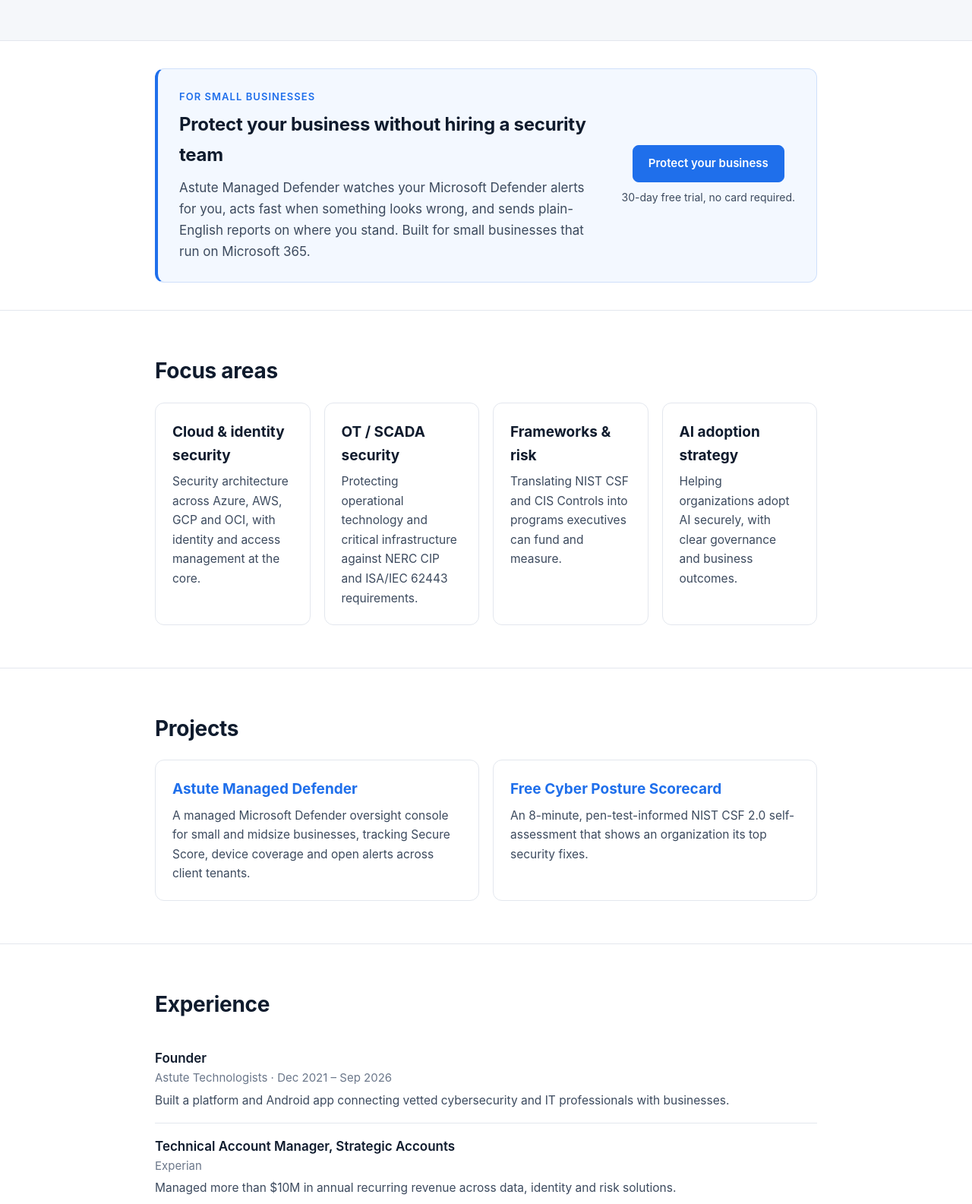
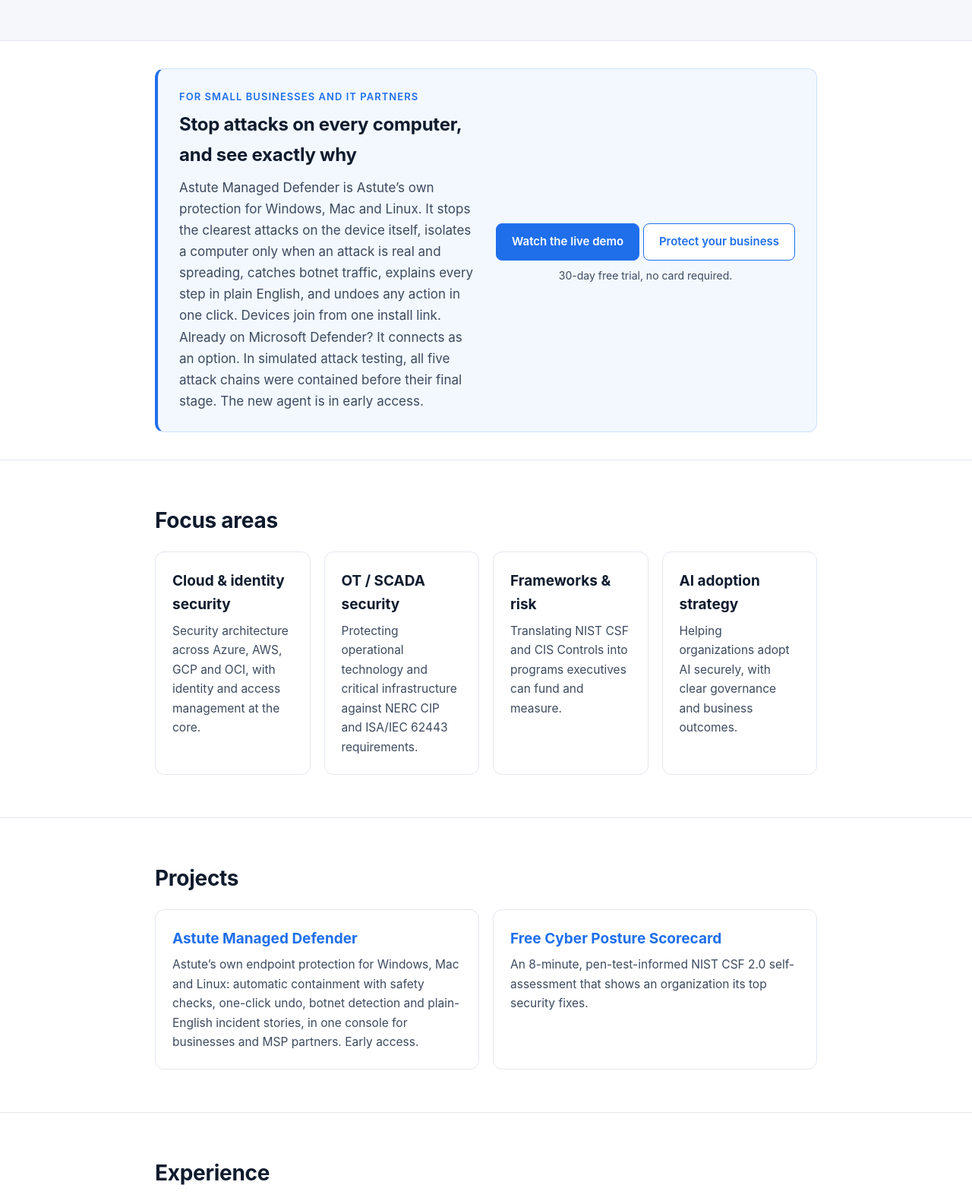
Before and after one commit to nicholaslorizio/nicholaslorizio.github.io, a plain HTML site: page index.html in a window 1280 px wide. Shown: the part 428-2013 px from the top of the page at 76% size. Drawn offline with Linux system fonts and the light colour scheme.

Commit message:
Astute Defender: describe Astute's own agent for Windows, Mac and Linux (#8)
Co-authored-by: Claude <noreply@anthropic.com>

```diff
--- a/index.html
+++ b/index.html
@@ -135,12 +135,13 @@
   <div class="wrap">
     <div class="cta">
       <div>
-        <p class="eyebrow">For small businesses</p>
-        <h2>Protect your business without hiring a security team</h2>
-        <p>Astute Managed Defender watches your Microsoft Defender alerts for you, acts fast when something looks wrong, and sends plain-English reports on where you stand. Built for small businesses that run on Microsoft 365.</p>
+        <p class="eyebrow">For small businesses and IT partners</p>
+        <h2>Stop attacks on every computer, and see exactly why</h2>
+        <p>Astute Managed Defender is Astute&rsquo;s own protection for Windows, Mac and Linux. It stops the clearest attacks on the device itself, isolates a computer only when an attack is real and spreading, catches botnet traffic, explains every step in plain English, and undoes any action in one click. Devices join from one install link. Already on Microsoft Defender? It connects as an option. In simulated attack testing, all five attack chains were contained before their final stage. The new agent is in early access.</p>
       </div>
       <div class="cta-action">
-        <a class="btn btn-primary" href="https://astute-shield-ops.base44.app/#trial">Protect your business</a>
+        <a class="btn btn-primary" href="https://astute-shield-ops.base44.app/demo/live-threats">Watch the live demo</a>
+        <a class="btn btn-ghost" href="https://astute-shield-ops.base44.app/#trial" style="margin-top:10px">Protect your business</a>
         <p class="detail">30-day free trial, no card required.</p>
       </div>
     </div>
@@ -161,7 +162,7 @@
   <div class="wrap">
     <h2>Projects</h2>
     <div class="cards">
-<div class="card"><h3><a href="https://astute-shield-ops.base44.app/">Astute Managed Defender</a></h3><p>A managed Microsoft Defender oversight console for small and midsize businesses, tracking Secure Score, device coverage and open alerts across client tenants.</p></div>
+<div class="card"><h3><a href="https://astute-shield-ops.base44.app/">Astute Managed Defender</a></h3><p>Astute&rsquo;s own endpoint protection for Windows, Mac and Linux: automatic containment with safety checks, one-click undo, botnet detection and plain-English incident stories, in one console for businesses and MSP partners. Early access.</p></div>
 <div class="card"><h3><a href="https://bit.ly/4BgvUy8">Free Cyber Posture Scorecard</a></h3><p>An 8-minute, pen-test-informed NIST CSF 2.0 self-assessment that shows an organization its top security fixes.</p></div>
     </div>
   </div>
```
Also changed, not shown: consulting/index.html (+1 -1 lines).
